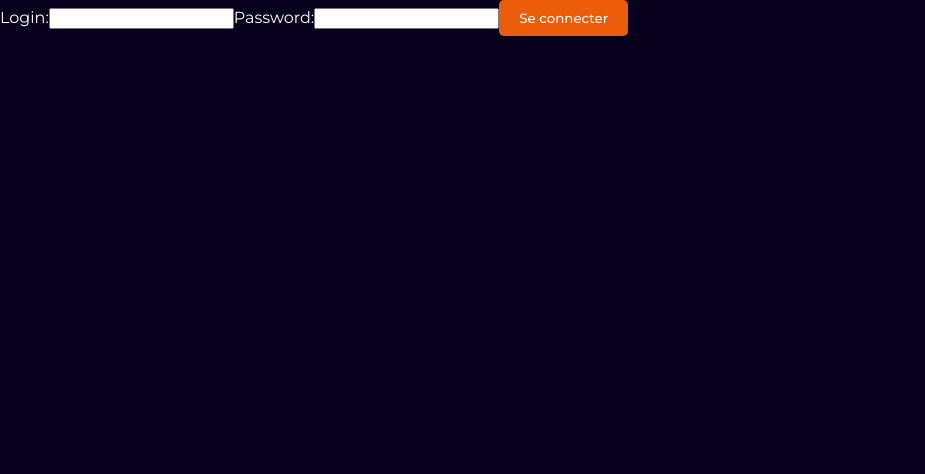
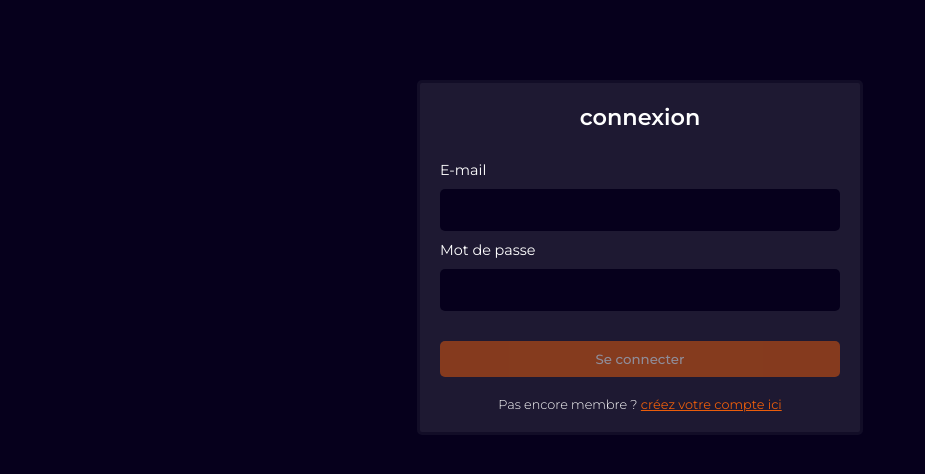
Before and after one commit to loic-dev/bde_campus_XII_avenue, a React (Create React App) app in the folder client/: page /login in a window 1280 px wide. Shown: the top 474 px of the page, without its empty margins (0-925 px from the left). Built offline with nearby package versions, Linux system fonts and the light colour scheme.

Commit message:
integrate css finish

```diff
--- a/client/src/App.js
+++ b/client/src/App.js
@@ -2,7 +2,6 @@ import './App.scss';
 import {
     createBrowserRouter,
     RouterProvider,
-    Route,
   } from "react-router-dom";
 import { NotFoundPage } from './pages/notFound/notFound.page';
 import { LoginPage } from './pages/login/login.page';
--- a/client/src/App.scss
+++ b/client/src/App.scss
@@ -31,6 +31,16 @@
     }
 }
 
+.error-container{
+    display: flex;
+    border-radius: 5px;
+    padding: 10px;
+    border: 2px solid $error_dark;
+    background-color: $error_light;
+    color: $main_white;
+}
+
+
 /* width */
 ::-webkit-scrollbar {
     width: 5px;
--- a/client/src/components/popup/template/registerEvent/registerEvent.style.scss
+++ b/client/src/components/popup/template/registerEvent/registerEvent.style.scss
@@ -13,14 +13,7 @@
     gap: 20px;
 }
 
-.error-container{
-    display: flex;
-    border-radius: 5px;
-    padding: 10px;
-    border: 2px solid $error_dark;
-    background-color: $error_light;
-    color: $main_white;
-}
+
 
 
 @media screen and (min-width:$tablet-min){
--- a/client/src/pages/login/login.page.js
+++ b/client/src/pages/login/login.page.js
@@ -1,7 +1,9 @@
 
-import { useState } from 'react';
+import { useEffect, useState } from 'react';
 import { loginAPI } from '../../utils/API';
-import { useNavigate } from 'react-router-dom';
+import { Link, useNavigate } from 'react-router-dom';
+import './login.style.scss'
+import { Spinner } from '../../components/spinner/spinner.component';
 
 export const LoginPage = () => {
 
@@ -11,6 +13,8 @@ export const LoginPage = () => {
         login: "",
         password: "",
     })
+
+    const [disabled, setDisabled] = useState(true);
     const [loading, setLoading] = useState(false);
     const [err, setErr] = useState(null);
 
@@ -27,7 +31,7 @@ export const LoginPage = () => {
 
     let handleSubmit = async (e) => {
         e.preventDefault();
-        if(login.login && login.password){
+        if(!disabled){
             setLoading(true)
             try {
                 let response = await loginAPI(login)
@@ -39,26 +43,55 @@ export const LoginPage = () => {
                 setErr(error.response.data.error);
             }
             setLoading(false)
+            setLogin({
+                login: "",
+                password: "",
+            })
         }
     }
 
 
+    useEffect(() => {
+        handleDisabled();
+    },[login])
+
+    let handleDisabled = () => {
+        setDisabled(!login.login || !login.password);
+    }
+
+
+
     return (
-        !loading ?
-            <section className="loginPage">
-                <form onSubmit={handleSubmit}>
-                    {err && <p>{err}</p>}
-                    <label>Login:
-                        <input type="text" name="login" value={login.login} onChange={handleChange} />
-                    </label>
-                    <label>Password:
-                        <input type="password" name="password" value={login.password} onChange={handleChange} />
-                    </label>
-                    <button type="submit" className="button-submit" value="Submit" disabled={!login.login || !login.password}>Se connecter</button>
-                </form>
+            <section className="authPage">
+                <div className='wrapper-auth'>
+                    <form onSubmit={handleSubmit}>
+                        <span className="title-auth">Connexion</span>
+                        {err && <div className='error-container'>{err}</div>}
+                        {!loading ?
+                            <>
+                                <div className='input-container'>
+                                    <label>E-mail</label>
+                                    <input type="text" name="login" className="input" value={login.login} onChange={handleChange} />
+                                </div>
+                                <div className='input-container'>
+                                    <label>Mot de passe</label>
+                                    <input type="password" name="password" className="input" value={login.password} onChange={handleChange} />
+                                </div>
+                                <button type="submit" className={`button-submit ${disabled ? 'disabled' : ''}`} value="Submit" disabled={disabled}>Se connecter</button>
+                                <span className='lowertext'>Pas encore membre ? <Link to="/signup" className='link'>Créez votre compte ici</Link></span>
+                            </>
+
+                            :
+
+                            <Spinner/>
+
+                        }
+
+                    </form>
+
+                </div>
+
             </section>
-        :
-        <p>loading ...</p>
 
     )
 
--- /dev/null
+++ b/client/src/pages/login/login.style.scss
@@ -0,0 +1,56 @@
+@import '../../utils/global.style.scss';
+
+.authPage{
+    display: flex;
+    justify-content: center;
+    width: 100%;
+}
+
+.wrapper-auth{
+    margin: 0 10px;
+    margin-top: 80px;
+    width: 100%;
+    padding: 20px;
+    max-width: 400px;
+    background-color: $tertiary-color;
+    border: 3px solid $secondary-color;
+    border-radius: 5px;
+
+
+   form{
+        display: flex;
+        width: 100%;
+        flex-direction: column;
+        gap: 10px;
+   }
+}
+
+.button-submit{
+    margin-top: 20px;
+
+    &.disabled{
+        opacity: 0.5;
+    }
+}
+
+.title-auth{
+    font-size: 1.4rem;
+    font-weight: 600;
+    text-transform: lowercase;
+    text-align: center;
+    margin-bottom: 20px;
+}
+
+.lowertext{
+    text-align: center;
+    font-size: 0.8rem;
+    font-weight: 300;
+    margin-top: 10px;
+
+
+    .link{
+        font-weight: 400;
+        color: $main_orange;
+        text-transform: lowercase;
+    }
+}
--- a/client/src/pages/notFound/notFound.page.js
+++ b/client/src/pages/notFound/notFound.page.js
@@ -11,7 +11,7 @@ export const NotFoundPage = () => {
             <div className="container-text">
                 <p>Oups, cette page est introuvable !</p>
                 <Link to="/">
-                    <button>Retour à l'acceuil</button>
+                    <button>Retour à l'accueil</button>
                 </Link>
             </div>
 
--- a/client/src/pages/signup/signup.page.js
+++ b/client/src/pages/signup/signup.page.js
@@ -1,35 +1,43 @@
 
-import { useState } from 'react';
-import { useNavigate } from 'react-router-dom';
+import { useEffect, useState } from 'react';
+import { useNavigate,Link } from 'react-router-dom';
 import { signupAPI } from '../../utils/API';
+import '../login/login.style.scss';
+import { Spinner } from '../../components/spinner/spinner.component';
 
 export const SignupPage = () => {
 
     const navigate = useNavigate();
+
+
+    const [disabled, setDisabled] = useState(true);
 
     const [signup, setSignup] = useState({
         email: "",
         firstname:"",
         lastname: "",
         password: "",
+        confirmPassword:"",
     })
     const [loading, setLoading] = useState(false);
     const [err, setErr] = useState(null);
 
     const handleChange = evt => {
+
         const name = evt.target.name;
         const value = evt.target.value;
         setSignup({
           ...signup,
           [name]: value
         })
+
       }
 
 
     let handleSubmit = async (e) => {
         setErr(null)
         e.preventDefault();
-        if(signup.firstname && signup.lastname && signup.email && signup.password){
+        if(!disabled){
             setLoading(true)
             try {
                 await signupAPI(signup);
@@ -42,29 +50,60 @@ export const SignupPage = () => {
         }
     }
 
+    let handleDisabled = () => {
+        setDisabled(!signup.lastname || !signup.firstname || !signup.email || !signup.password || !signup.confirmPassword || signup.confirmPassword !== signup.password);
+    }
+
+
+    useEffect(() => {
+        handleDisabled();
+    },[signup])
+
+
 
     return (
-        !loading ?
-            <section className="signupPage">
-                <form onSubmit={handleSubmit}>
-                    {err && <p>{err}</p>}
-                    <label>firstname:
-                        <input type="text" name="firstname" value={signup.firstname} onChange={handleChange} />
-                    </label>
-                    <label>lastname:
-                        <input type="text" name="lastname" value={signup.lastname} onChange={handleChange} />
-                    </label>
-                    <label>email:
-                        <input type="text" name="email" value={signup.email} onChange={handleChange} />
-                    </label>
-                    <label>Password:
-                        <input type="password" name="password" value={signup.password} onChange={handleChange} />
-                    </label>
-                    <button type="submit" className="button-submit" value="Submit" disabled={!signup.lastname || !signup.firstname || !signup.email || !signup.password}>S'inscrire'</button>
-                </form>
-            </section>
-        :
-        <p>loading ...</p>
+        <section className="authPage">
+        <div className='wrapper-auth'>
+            <form onSubmit={handleSubmit}>
+                <span className="title-auth">Créer un compte</span>
+                {err && <div className='error-container'>{err}</div>}
+                {!loading ?
+                    <>
+                        <div className='input-container'>
+                            <label>Prénom</label>
+                            <input type="text" name="firstname" className="input" value={signup.firstname} onChange={handleChange} />
+                        </div>
+                        <div className='input-container'>
+                            <label>Nom</label>
+                            <input type="text" name="lastname" className="input" value={signup.lastname} onChange={handleChange} />
+                        </div>
+                        <div className='input-container'>
+                            <label>E-mail</label>
+                            <input type="text" name="email" className="input" value={signup.email} onChange={handleChange} />
+                        </div>
+                        <div className='input-container'>
+                            <label>Mot de passe</label>
+                            <input type="password" name="password" className="input" value={signup.password} onChange={handleChange} />
+                        </div>
+                        <div className='input-container'>
+                            <label>Confirmer le mot de passe</label>
+                            <input type="password" name="confirmPassword" className="input" value={signup.confirmPassword} onChange={handleChange} />
+                        </div>
+                        <button type="submit" className={`button-submit ${disabled ? 'disabled' : ''}`} value="Submit" disabled={disabled}>S'inscrire</button>
+                        <span className='lowertext'>Déja membre ? <Link to="/login" className='link'>Connectez-vous ici</Link></span>
+                    </>
+
+                    :
+
+                    <Spinner/>
+
+                }
+
+            </form>
+
+        </div>
+
+    </section>
 
     )
 
--- a/client/src/utils/API.js
+++ b/client/src/utils/API.js
@@ -7,8 +7,7 @@ export const url = "https://loic-dev-urban-space-rotary-phone-vrjrqrwg4w9hxvjx-8
 
 export function auth(){
     return axios.get(`${url}api/auth`,  {headers:{
-        "Content-Type": "application/json",
-        "authorization": sendHeaderToken,
+        "Authorization": sendHeaderToken,
     }});
 }
 
```
Also changed, not shown: 2 other files (tests, documents, lock files or other folders).
